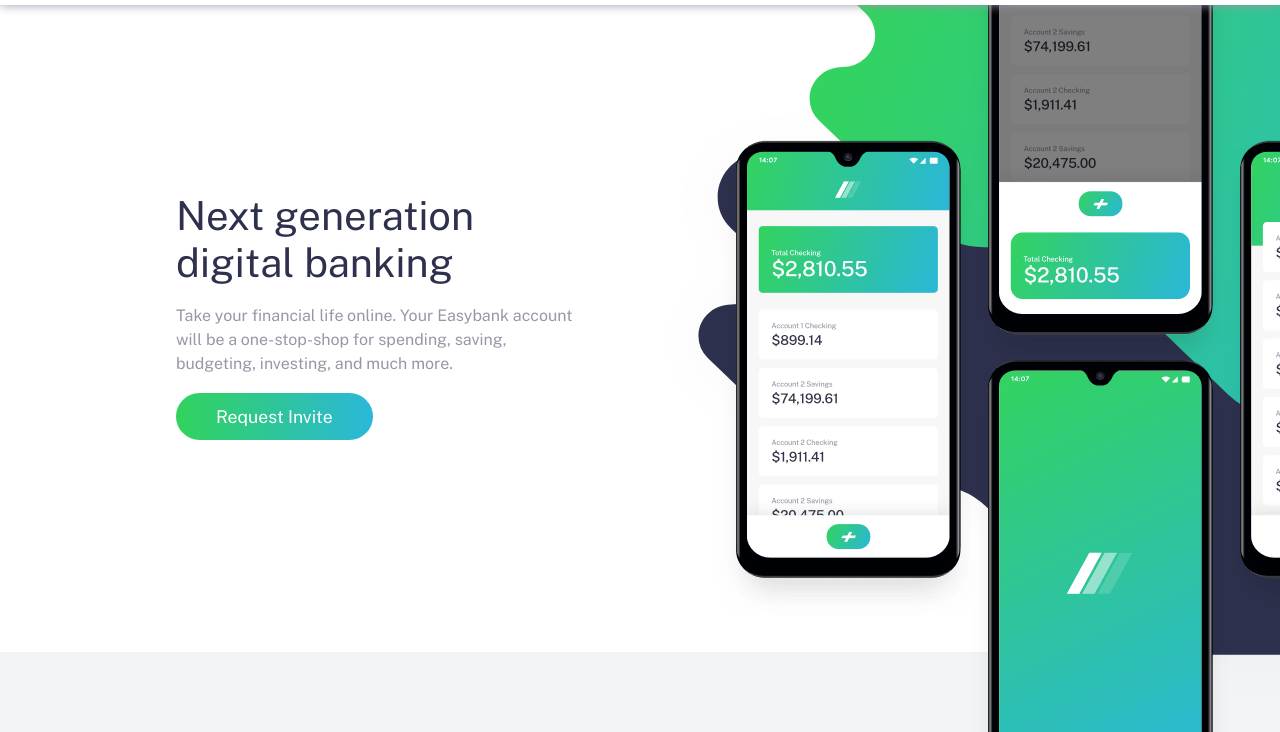
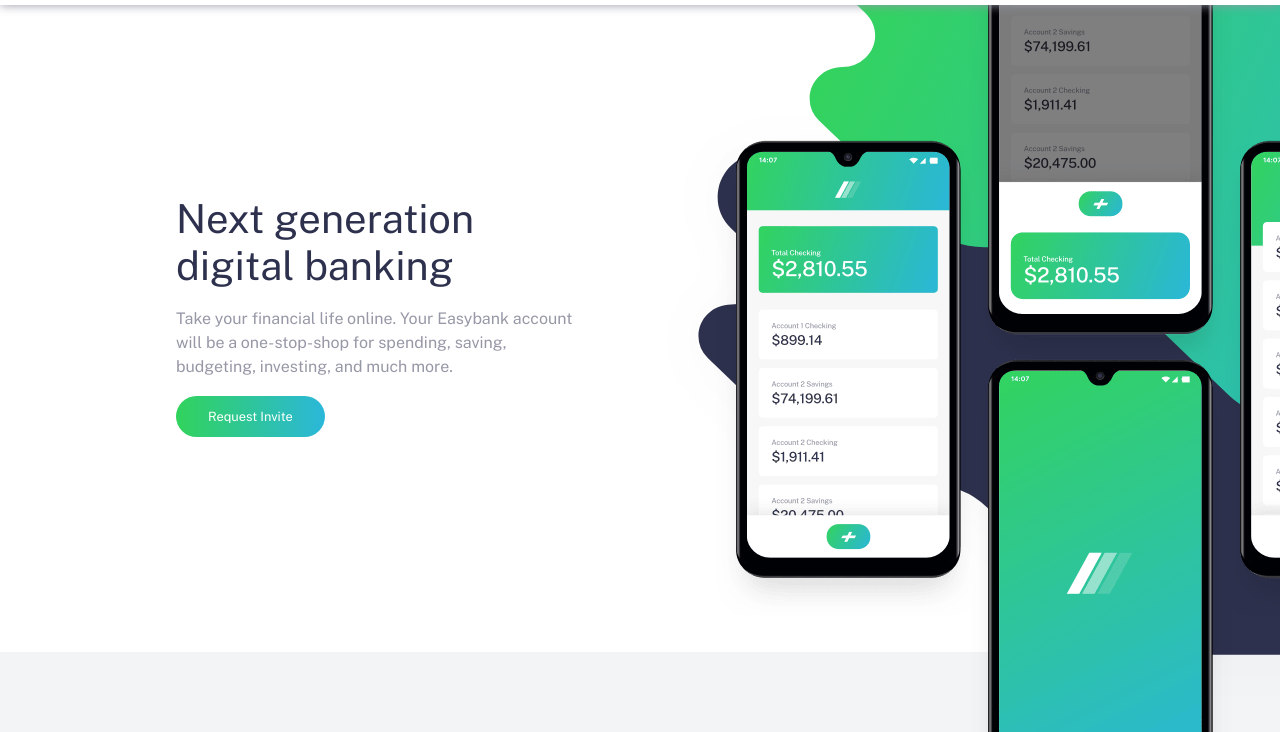
Before and after one commit to NADS-PROGRAMMER/NADS-PROGRAMMER-, a plain HTML site: page index.html in a window 1280 px wide. Shown: the part 68-800 px from the top of the page. Drawn offline with nearby package versions, Linux system fonts and the light colour scheme.

Commit message:
Put some comments to the first and second scss partials

```diff
--- a/SCSS/partials/_first.scss
+++ b/SCSS/partials/_first.scss
@@ -43,6 +43,9 @@
   outline: none;
   padding: 0.8rem 2.5rem;
   border-radius: 25px;
+
+  padding: 0.8rem 2rem;
+  font-size: 0.8rem;
 }
 
 // show the ::after in hover
@@ -63,6 +66,12 @@
   right: 0;
 }
 
+@media only screen and (min-width: 540px) {
+  .div_first__details {
+    width: 30em;
+    margin: 0 auto;
+  }
+}
 @media only screen and (min-width: 768px) {
   .div_first__first-image-desktop {
     max-height: 100vh;
@@ -80,7 +89,7 @@
     @include displayFlex(row-reverse, space-between, center);
     padding: 10rem;
     height: 90vh;
-    overflow-x: hidden;
+    overflow: hidden;
   }
 
   .div_first__img-container {
@@ -110,6 +119,8 @@
     align-items: flex-start;
     gap: 1.1rem;
     padding-top: 8rem;
+    width: auto;
+    margin: 0;
   }
 
   .div_first__title {
--- a/SCSS/partials/_second.scss
+++ b/SCSS/partials/_second.scss
@@ -1,11 +1,15 @@
+/**
+  THIS STYLE IS MOBILE-FIRST APPROACH.
+*/
+
 .div_second__content {
   @include displayFlex(column, none, center);
-
   background: $lightGrayishBlue;
   padding: 4rem 1rem;
   gap: 5rem;
 }
 
+// Section that includes the title and the paragraph.
 .div_second__title-section {
   @include displayFlex(column, none, center);
   gap: 1.3rem;
@@ -17,6 +21,7 @@
     width: 10ch;
     font-size: 2rem;
     font-weight: 400;
+    color: $darkBlue;
   }
 
   .title_section__paragraph {
@@ -25,22 +30,30 @@
   }
 }
 
+// Section that includes the info items
 .div_second__infos {
   @include displayFlex(column, none, center);
   gap: 3rem;
+
+  // Main Item
   .infos__item {
     @include displayFlex(column, none, center);
     gap: 2rem;
     * {
       text-align: center;
     }
+
+    // The svg icon for the item.
     img {
       width: 4rem;
     }
 
+    // The title of the item.
     h1 {
       font-weight: 400;
     }
+
+    // The description of the item
     p {
       line-height: 1.5rem;
       color: $grayishBlue;
@@ -48,6 +61,7 @@
   }
 }
 
+// Mobile screen size that has 540px minimum width.
 @media only screen and (min-width: 540px) {
   .div_second__content {
     * {
@@ -56,6 +70,7 @@
   }
 }
 
+// Media Queries for desktop sizes.
 @media only screen and (min-width: 1200px) {
   .div_second__content {
     align-items: flex-start;
```
Also changed, not shown: CSS/index.css.
